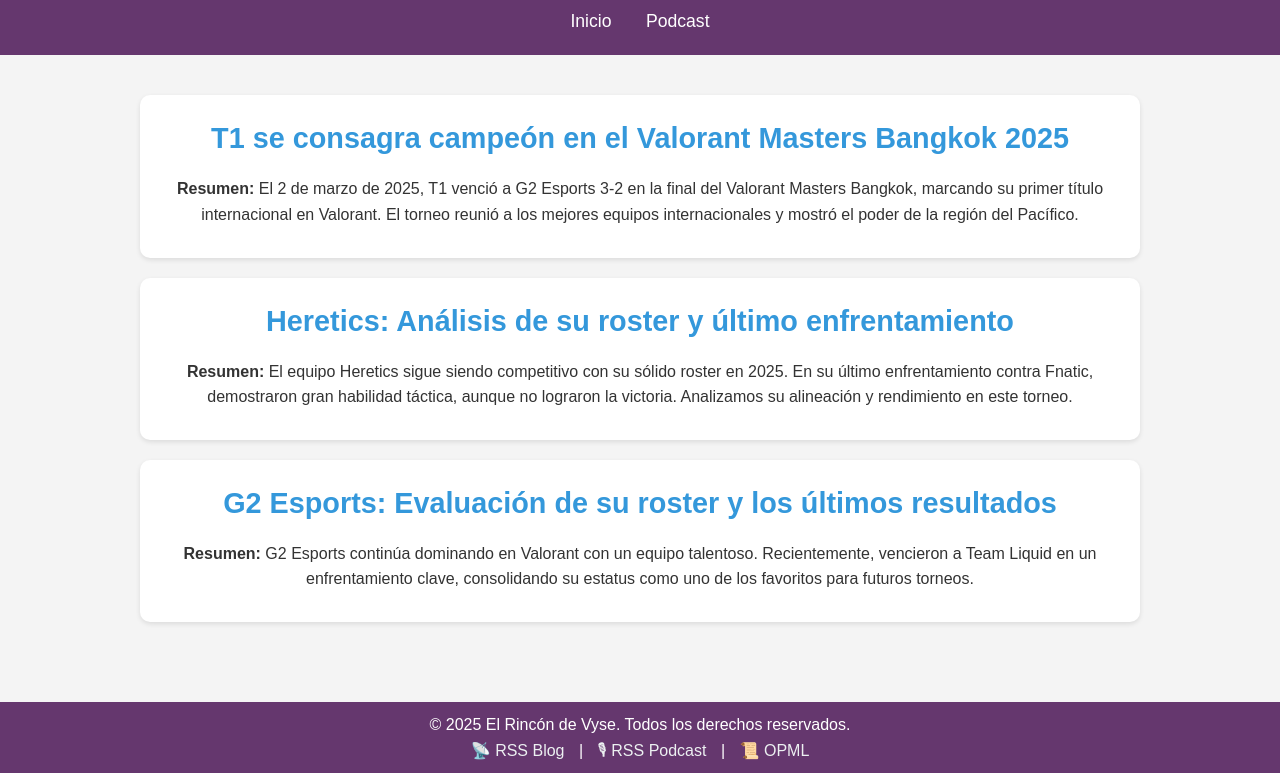
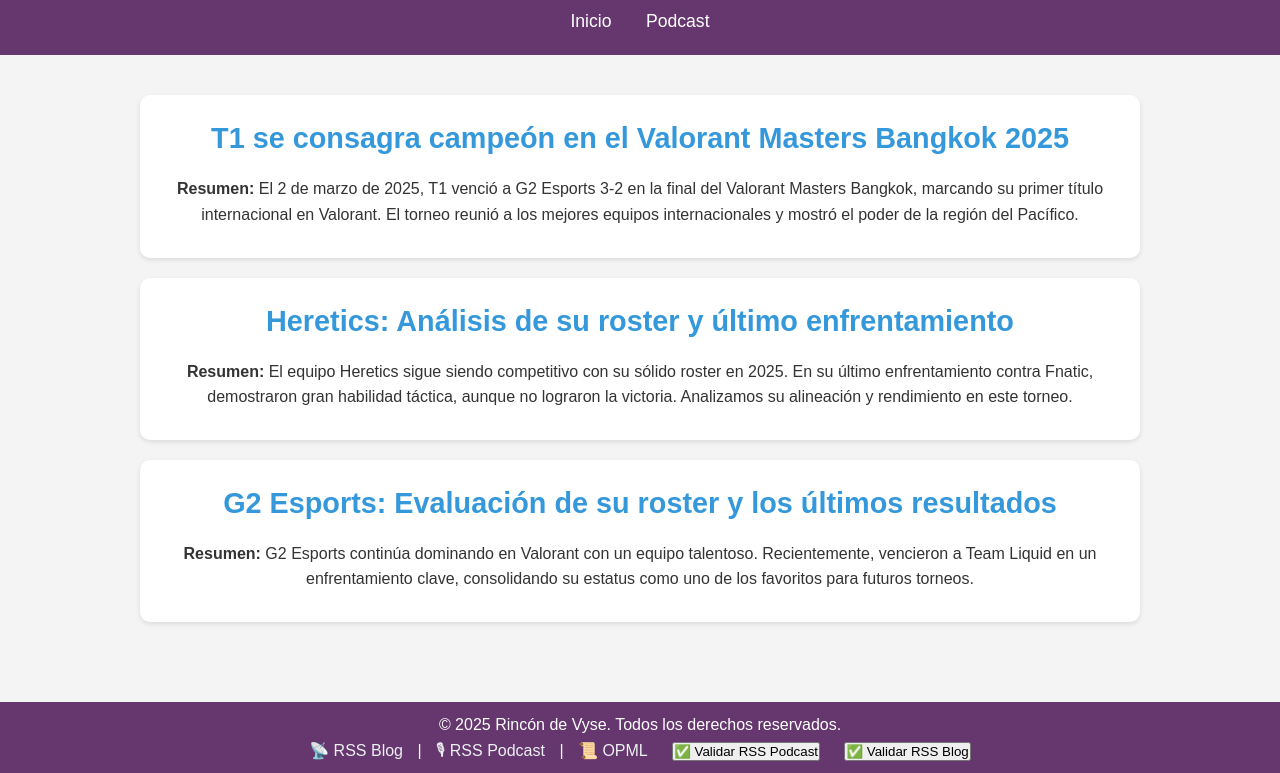
Before and after one commit to NesteaMangoPina/UT5-ACT-3, a plain HTML site: page blog/index.html in a window 1280 px wide. Shown: the part 74-847 px from the top of the page. Drawn offline with Linux system fonts and the light colour scheme.

Commit message:
Update index.html

```diff
--- a/blog/index.html
+++ b/blog/index.html
@@ -36,12 +36,16 @@
     </main>
 
     <footer>
-        <p>&copy; 2025 El Rincón de Vyse. Todos los derechos reservados.</p>
+        <p>&copy; 2025 Rincón de Vyse. Todos los derechos reservados.</p>
         <p>
-            <a href="../feed/rss.xml">📡 RSS Blog</a> |
-            <a href="../feed/podcast.xml">🎙 RSS Podcast</a> |
-            <a href="../feed/feeds.opml">📜 OPML</a>
-        </p>
-    </footer>
+            <a href="../feed/rss.xml" aria-label="RSS Blog">📡 RSS Blog</a> |
+            <a href="../feed/podcast.xml" aria-label="RSS Podcast">🎙 RSS Podcast</a> |
+            <a href="../feed/feeds.opml" download="feeds.opml" aria-label="Descargar OPML">📜 OPML</a>
+            <a href="https://validator.w3.org/feed/check.cgi?url=https://nesteamangopina.github.io/UT5-ACT-3/feed/podcast.xml" target="_blank">
+    <button>✅ Validar RSS Podcast</button>
+</a>
+
+<a href="https://validator.w3.org/feed/check.cgi?url=https://nesteamangopina.github.io/UT5-ACT-3/feed/rss.xml" target="_blank">
+    <button>✅ Validar RSS Blog</button>
 </body>
 </html>
```
